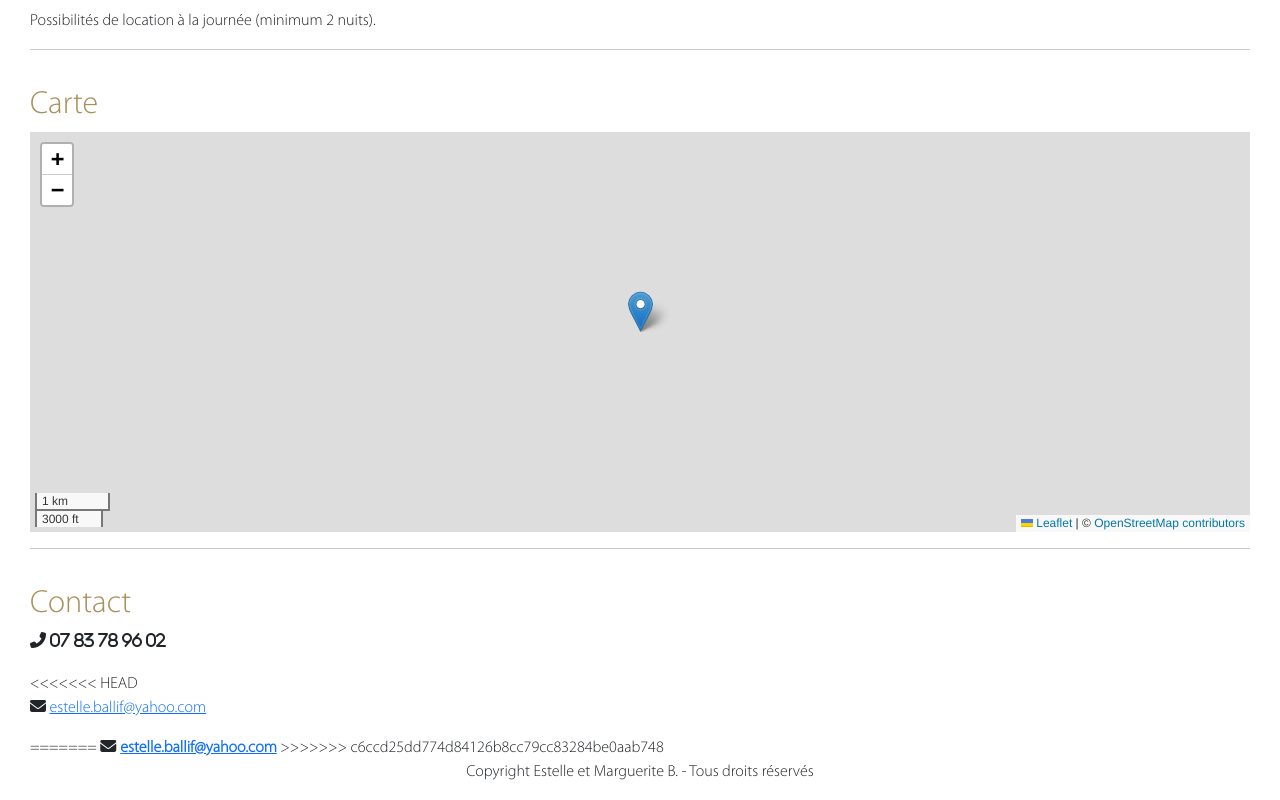
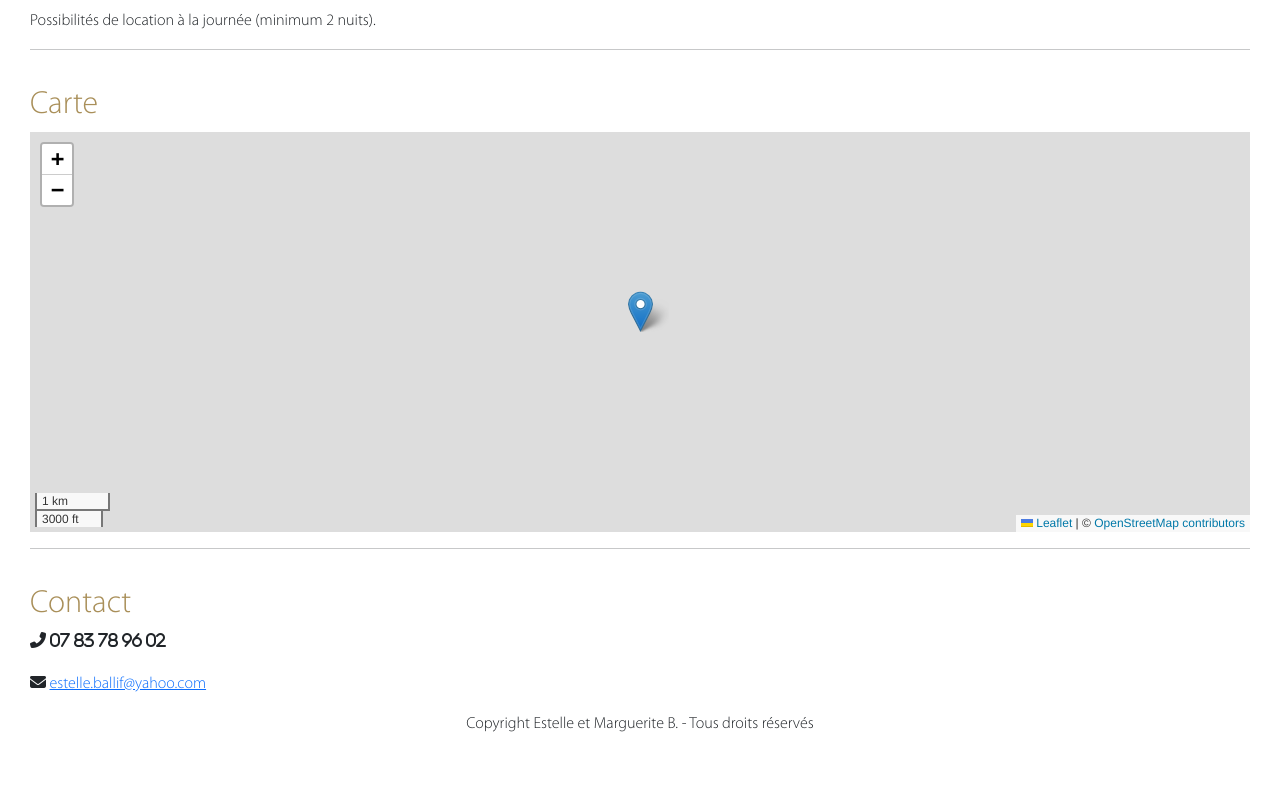
Before and after one commit to Estelle-B262/Estelle-B262.github.io, a plain HTML site: page index.html in a window 1280 px wide. Shown: the part 2174-2974 px from the top of the page. After the commit the page ends 2926 px from the top, so only its background shows below. Drawn offline with nearby package versions, Linux system fonts and the light colour scheme.

Commit message:
Enlèvement double adresse email

```diff
--- a/index.html
+++ b/index.html
@@ -173,12 +173,12 @@
 				<h2 id="contact">Contact</h2>
 						<span class="fas fa-phone-alt"> 07 83 78 96 02</span><br>
 						<br>
-<<<<<<< HEAD
+
 						<p><i class="fas fa-envelope"> </i>
 						<a href="mailto:estelle.ballif@yahoo.com">estelle.ballif@yahoo.com</a></p>
-=======
-						<span class="fas fa-envelope"> <a href="mailto:estelle.ballif@yahoo.com">estelle.ballif@yahoo.com</a></span>
->>>>>>> c6ccd25dd774d84126b8cc79cc83284be0aab748
+
+
+
 			</section>
 
 			<footer>
```
